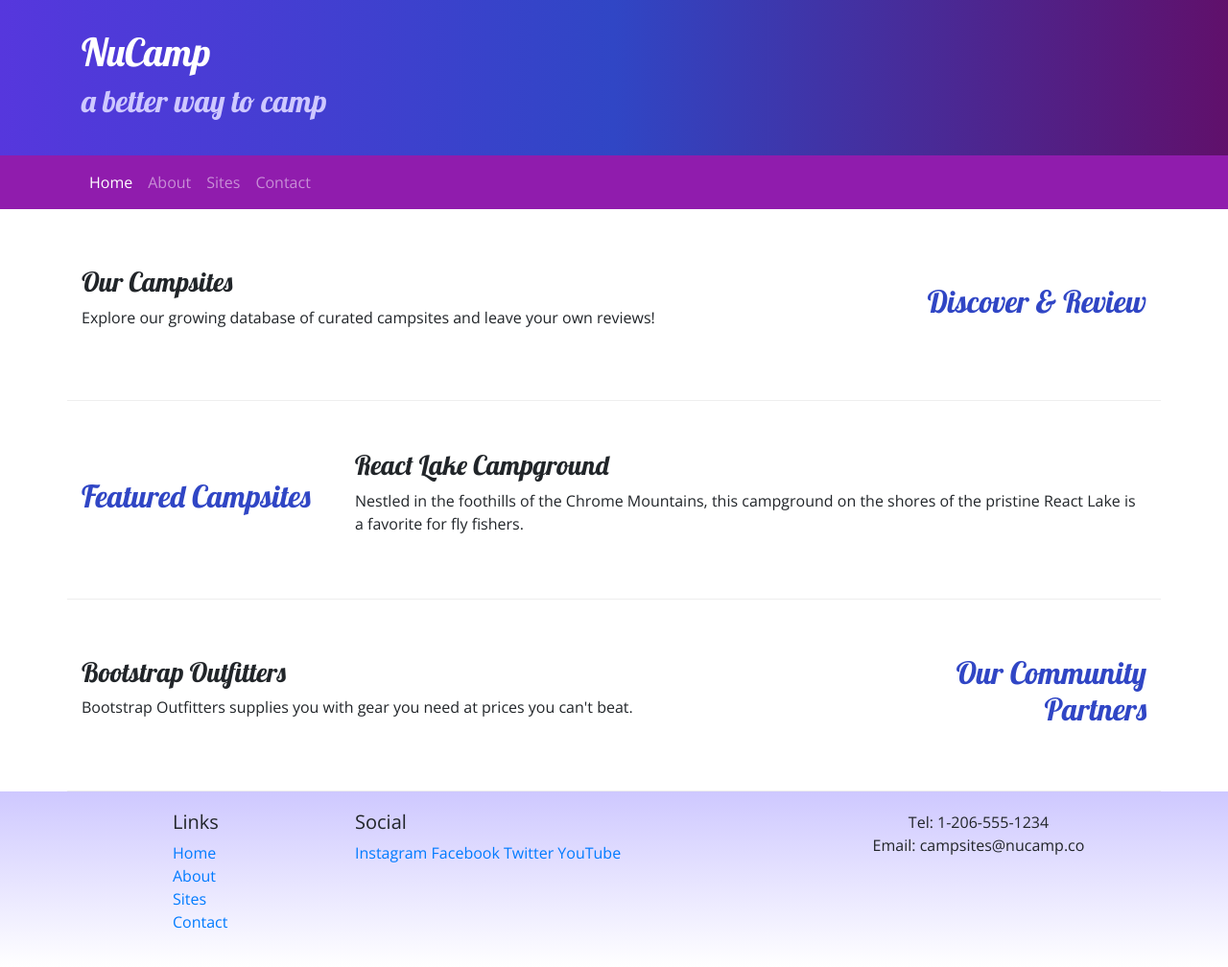
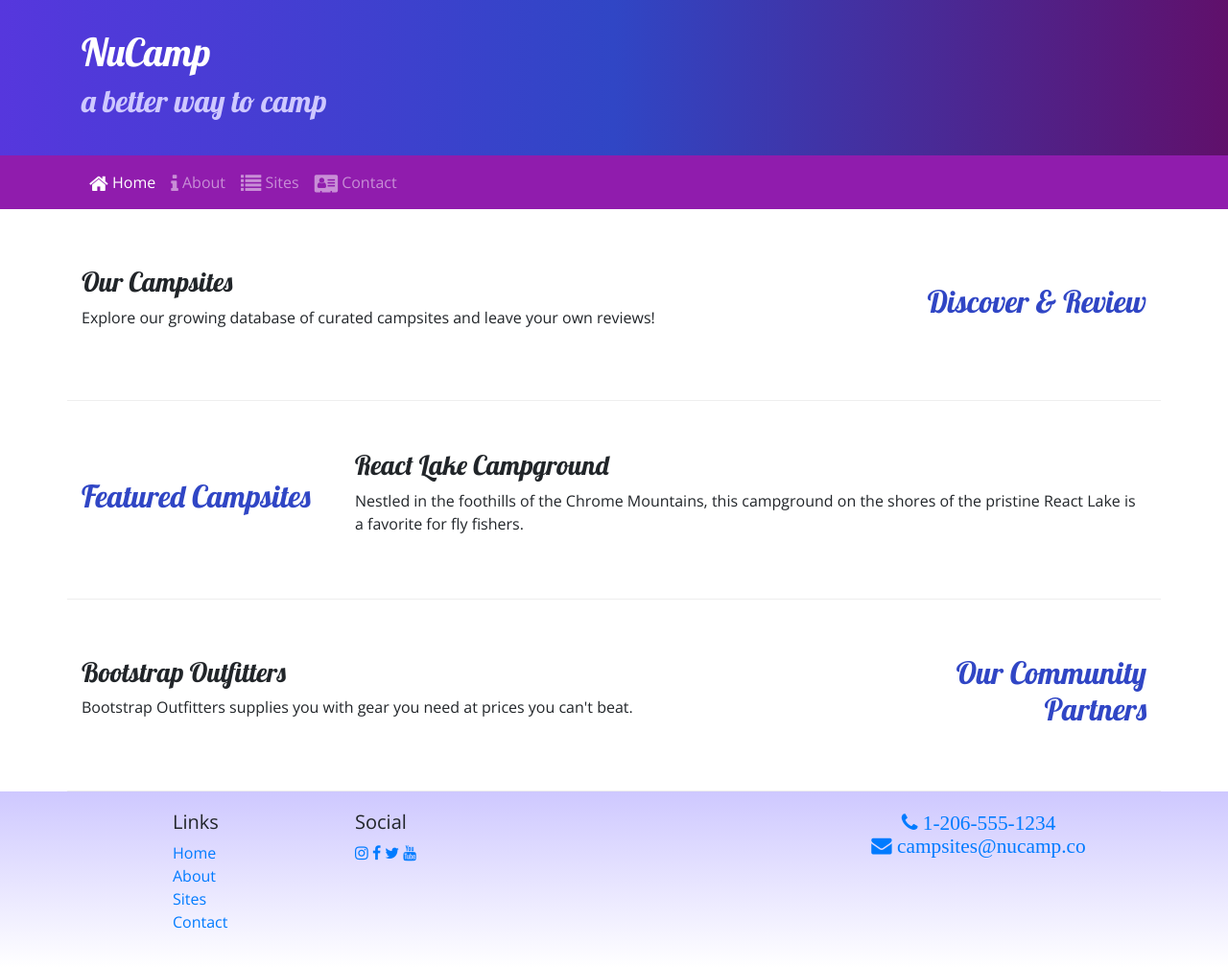
Before and after one commit to gsaidov/project-bootstrap, a website: page index.html in a window 1280 px wide. Shown: the whole page at 96% size. Drawn offline with nearby package versions, Linux system fonts and the light colour scheme.

Commit message:
icon fonts

```diff
--- a/index.html
+++ b/index.html
@@ -10,6 +10,7 @@
     <link rel="stylesheet" href="node_modules/bootstrap/dist/css/bootstrap.min.css" />
 
     <!-- Additional CSS must be placed after Bootstrap CSS -->
+    <link rel="stylesheet" href="node_modules/font-awesome/css/font-awesome.min.css" />
     <link rel="stylesheet" href="https://fonts.googleapis.com/css?family=Lobster|Open+Sans" />
     <link rel="stylesheet" href="css/styles.css" />
     <title>NuCamp: A Better Way To Camp</title>
@@ -35,10 +36,10 @@
             </button>
             <div class="collapse navbar-collapse" id="nucampNavbar">
                 <ul class="navbar-nav">
-                    <li class="nav-item active"> <a class="nav-link" href="#">Home</a></li>
-                    <li class="nav-item"><a class="nav-link" href="aboutus.html">About</a></li>
-                    <li class="nav-item"><a class="nav-link" href="#">Sites</a></li>
-                    <li class="nav-item"><a class="nav-link" href="#">Contact</a></li>
+                    <li class="nav-item active"><a class="nav-link" href="#"><i class="fa fa-home fa-lg"></i> Home </a> </li>
+                    <li class="nav-item"><a class="nav-link" href="aboutus.html"><i class="fa fa-info fa-lg"></i> About </a></li>
+                    <li class="nav-item"><a class="nav-link" href="#"><i class="fa fa-list fa-lg"></i> Sites </a> </li>
+                    <li class="nav-item"><a class="nav-link" href="#"><i class="fa fa-address-card fa-lg"></i> Contact </a></li>
                 </ul>
             </div>
         </div>
@@ -91,16 +92,16 @@
 
                 <div class="col-6 col-sm-5 text center">
                     <h5>Social</h5>
-                    <a href="http://instagram.com/">Instagram</a>
-                    <a href="http://facebook.com/">Facebook</a>
-                    <a href="http://twitter.com/">Twitter</a>
-                    <a href="http://youtube.com/">YouTube</a>
+                    <a href="http://instagram.com/"> <i class="fa fa-instagram"></i></a>
+                    <a href="http://facebook.com/"><i class="fa fa-facebook"></i></a>
+                    <a href="http://twitter.com/"><i class="fa fa-twitter"></i></a>
+                    <a href="http://youtube.com/"><i class="fa fa-youtube"></i></a>
                 </div>
 
 
                 <div class="col-sm-4 text-center">
-                    Tel: 1-206-555-1234<br />
-                    Email: campsites@nucamp.co
+                    <i class="fa fa-phone fa-lg text-primary"> 1-206-555-1234</i><br />
+                    <i class="fa fa-envelope fa-lg text-primary"> campsites@nucamp.co</i>
                 </div>
             </div>
         </div>
--- a/package.json
+++ b/package.json
@@ -15,6 +15,7 @@
   },
   "dependencies": {
     "bootstrap": "^4.5.0",
+    "font-awesome": "^4.7.0",
     "jquery": "^3.5.1",
     "popper.js": "^1.16.1"
   }
```
Also changed, not shown: aboutus.html (+11 -10 lines), css/styles.css (line endings or trailing spaces), 1 other file.
